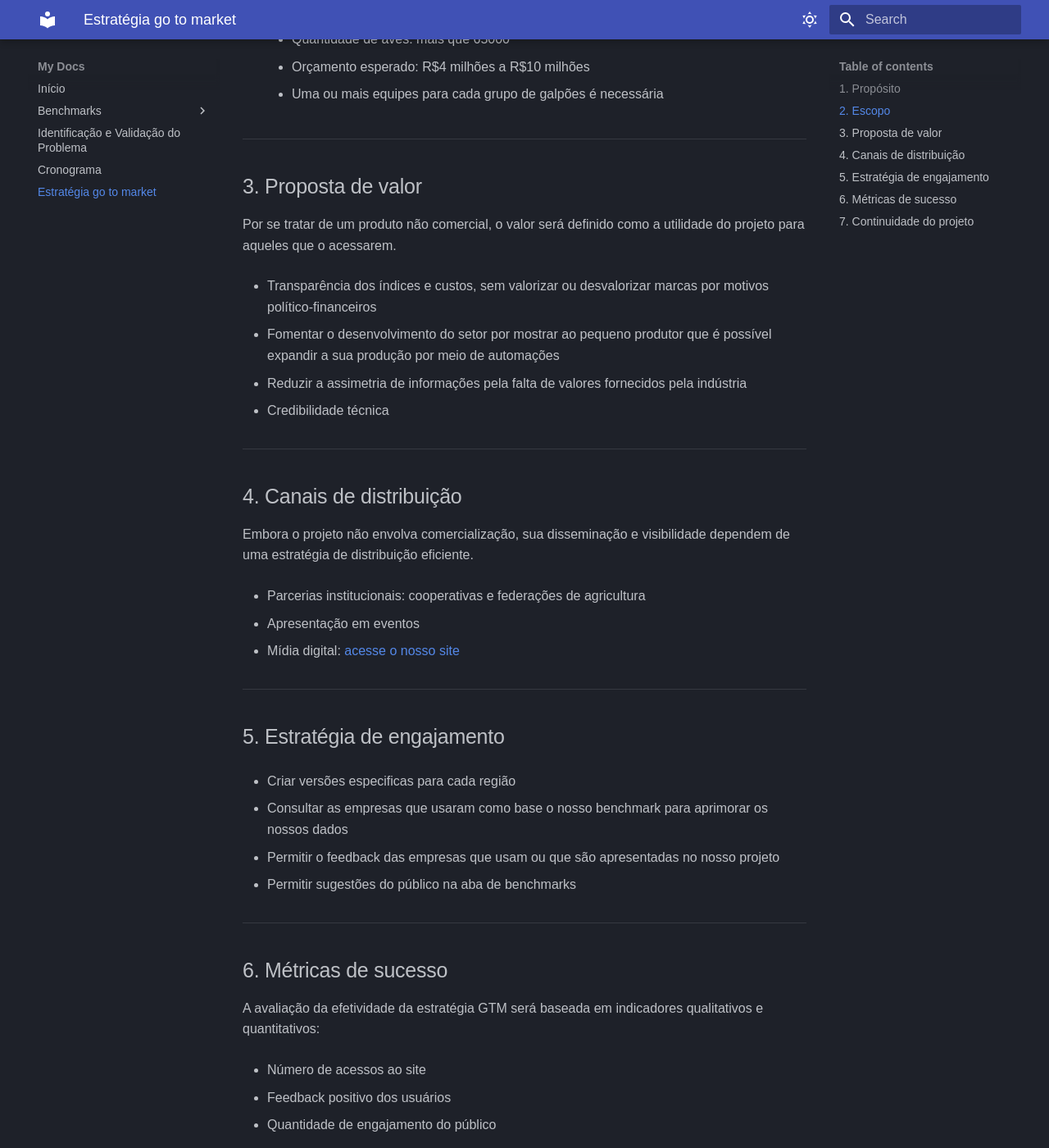
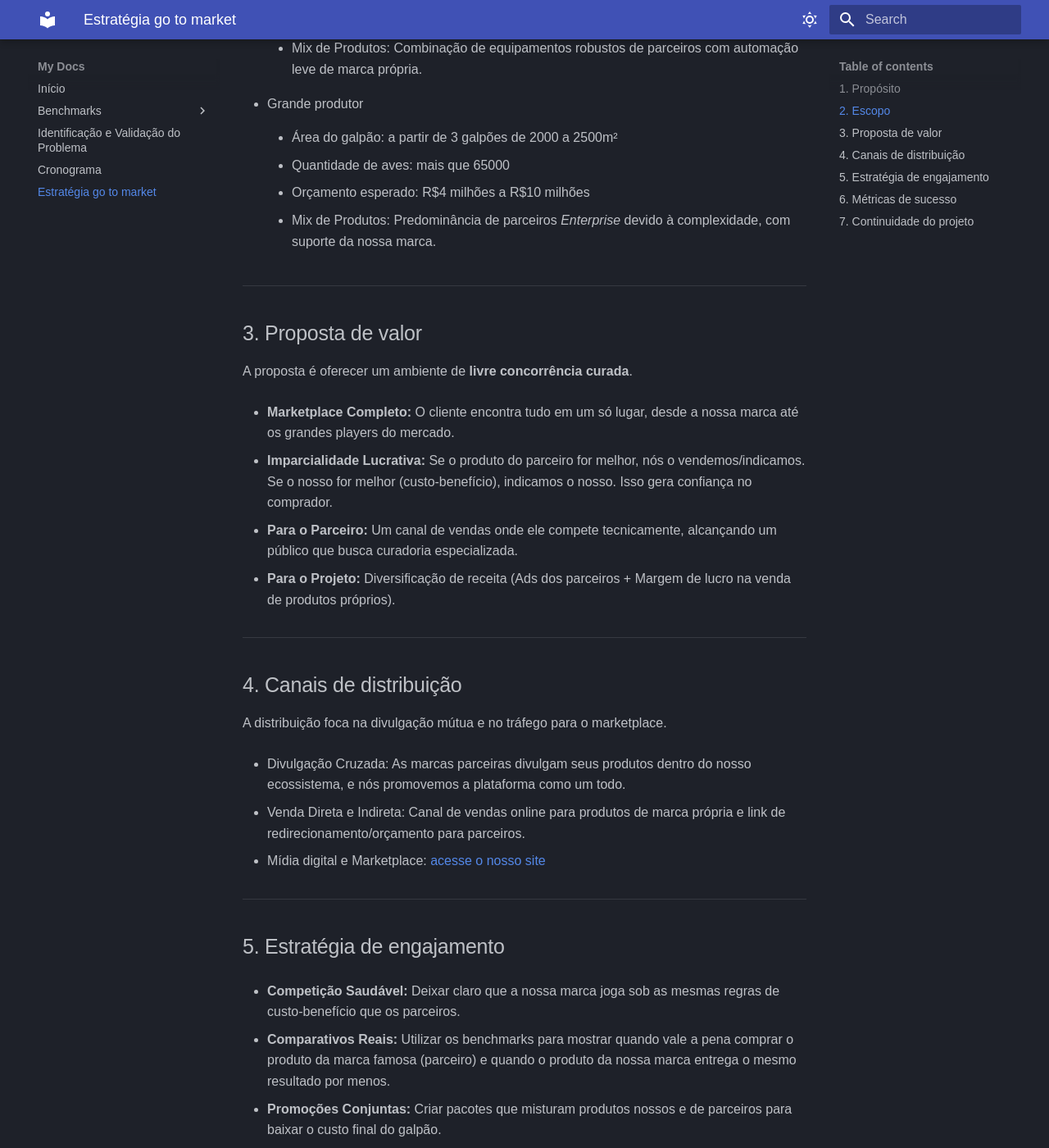
Before and after one commit to Romm-0/Projeto_gpq, an MkDocs documentation site: the page built from docs/go_to_market.md, in a window 1280 px wide and 1400 px high, scrolled down 1143 px. Shown: the whole window at 82% size. Built offline with MkDocs 1.6.1 and Material for MkDocs 9.7.7, drawn with Linux system fonts in a browser that asks for light colours; some web fonts are replaced; some of the changed text lies outside the part shown.

Commit message:
Atualização go to market

```diff
--- a/docs/go_to_market.md
+++ b/docs/go_to_market.md
@@ -1,20 +1,20 @@
 # Estratégia go to market (GTM)
 
-Mesmo que o nosso projeto não seja de um produto que será vendido por ser um guia de comprar sem fins lucrativos, ainda assim desenvolveremos uma estratégia *Go to Market* (GTM) por ser um dos tópicos a serem abordados no projeto. Nem todos os tópicos serão aplicados na prática, mas caso o projeto ultrapasse o limite de ser apenas um trabalho acadêmico elas serão aplicadas como um todo.
+Desenvolveremos uma estratégia *Go to Market* (GTM) baseada em um modelo de **Marketplace Híbrido**. O projeto atuará como uma plataforma comercial que não apenas divulga produtos de marcas parceiras, mas também comercializa produtos de **marca própria**. A monetização ocorre tanto pela venda de espaços para terceiros quanto pela venda direta dos nossos produtos, mantendo a premissa de que a equipe técnica selecionará sempre a opção com melhor custo-benefício para compor o orçamento do cliente.
 
 ---
 
 ## 1. Propósito
 
-Nosso objetivo com esse projeto é fornecer opções e soluções para projetos de galpões agrícolas automatizados juntamente com uma pré divisão de cada produto importante para automatizar com base no orçamento do produtor, sendo dividido em três categorias, sendo elas pequeno, médio e grande produtor.
+Nosso objetivo é operar um marketplace especializado em galpões agrícolas, onde a **nossa marca e as marcas parceiras coexistem**. As empresas pagam para divulgar seus catálogos na plataforma, enquanto nós também ofertamos nossa linha de produtos. A grande diferença é a curadoria: ao gerar o orçamento para o produtor, nossa equipe analisa todas as opções (parceiros vs. marca própria) e recomenda aquela que oferece a melhor eficiência financeira e técnica, sem protecionismo, garantindo a credibilidade do marketplace.
 
 ---
 
 ## 2. Escopo
 
-A quantidade de aves foi definida com base na [Instrução normativa 59/2009](https://www.gov.br/agricultura/pt-br/assuntos/sanidade-animal-e-vegetal/saude-animal/programas-de-saude-animal/pnsa/imagens/copy3_of_INSTRUONORMATIVAN56DE4DEDEZEMBRODE2007.pdf).
+A base técnica de segmentação segue a [Instrução normativa 59/2009](https://www.gov.br/agricultura/pt-br/assuntos/sanidade-animal-e-vegetal/saude-animal/programas-de-saude-animal/pnsa/imagens/copy3_of_INSTRUONORMATIVAN56DE4DEDEZEMBRODE2007.pdf), essencial para definir o mix de produtos (próprios ou de terceiros) adequado para cada porte.
 
-Tipos de produtores:
+Tipos de produtores (Segmentos Alvo):
 
  - Pequeno produtor
 
@@ -24,7 +24,7 @@ Tipos de produtores:
 
 	- Orçamento esperado: R$250mil a R$600mil
 
-	- Uma pessoa consegue operar sozinha
+	- Mix de Produtos: Foco em itens de marca própria de entrada e parceiros com soluções de baixo custo.
 
  - Médio produtor
 
@@ -34,7 +34,7 @@ Tipos de produtores:
 
 	- Orçamento esperado: R$800mil a R$3 milhões
 
-	- Uma pequena equipe é recomendada
+	- Mix de Produtos: Combinação de equipamentos robustos de parceiros com automação leve de marca própria.
 
 - Grande produtor
 
@@ -44,65 +44,66 @@ Tipos de produtores:
 
 	- Orçamento esperado: R$4 milhões a R$10 milhões
 
-	- Uma ou mais equipes para cada grupo de galpões é necessária
+	- Mix de Produtos: Predominância de parceiros *Enterprise* devido à complexidade, com suporte da nossa marca.
 
 ---
 
 ## 3. Proposta de valor
 
-Por se tratar de um produto não comercial, o valor será definido como a utilidade do projeto para aqueles que o acessarem.
+A proposta é oferecer um ambiente de **livre concorrência curada**.
 
-- Transparência dos índices e custos, sem valorizar ou desvalorizar marcas por motivos político-financeiros
+- **Marketplace Completo:** O cliente encontra tudo em um só lugar, desde a nossa marca até os grandes players do mercado.
 
-- Fomentar o desenvolvimento do setor por mostrar ao pequeno produtor que é possível expandir a sua produção por meio de automações
+- **Imparcialidade Lucrativa:** Se o produto do parceiro for melhor, nós o vendemos/indicamos. Se o nosso for melhor (custo-benefício), indicamos o nosso. Isso gera confiança no comprador.
 
-- Reduzir a assimetria de informações pela falta de valores fornecidos pela indústria
+- **Para o Parceiro:** Um canal de vendas onde ele compete tecnicamente, alcançando um público que busca curadoria especializada.
 
-- Credibilidade técnica
+- **Para o Projeto:** Diversificação de receita (Ads dos parceiros + Margem de lucro na venda de produtos próprios).
 
 ---
 
 ## 4. Canais de distribuição
 
-Embora o projeto não envolva comercialização, sua disseminação e visibilidade dependem de uma estratégia de distribuição eficiente.
+A distribuição foca na divulgação mútua e no tráfego para o marketplace.
 
-- Parcerias institucionais: cooperativas e federações de agricultura
+- Divulgação Cruzada: As marcas parceiras divulgam seus produtos dentro do nosso ecossistema, e nós promovemos a plataforma como um todo.
 
-- Apresentação em eventos
+- Venda Direta e Indireta: Canal de vendas online para produtos de marca própria e link de redirecionamento/orçamento para parceiros.
 
-- Mídia digital: [acesse o nosso site](https://romm-0.github.io/Projeto_gpq/)
+- Mídia digital e Marketplace: [acesse o nosso site](https://romm-0.github.io/Projeto_gpq/)
 
 ---
 
 ## 5. Estratégia de engajamento
 
-- Criar versões especificas para cada região
+- **Competição Saudável:** Deixar claro que a nossa marca joga sob as mesmas regras de custo-benefício que os parceiros.
 
-- Consultar as empresas que usaram como base o nosso benchmark para aprimorar os nossos dados
+- **Comparativos Reais:** Utilizar os benchmarks para mostrar quando vale a pena comprar o produto da marca famosa (parceiro) e quando o produto da nossa marca entrega o mesmo resultado por menos.
 
-- Permitir o feedback das empresas que usam ou que são apresentadas no nosso projeto
+- **Promoções Conjuntas:** Criar pacotes que misturam produtos nossos e de parceiros para baixar o custo final do galpão.
 
-- Permitir sugestões do público na aba de benchmarks
+- **Feedback de Mercado:** Usar os dados de vendas dos parceiros para melhorar o desenvolvimento dos nossos produtos de marca própria.
 
 ---
 
 ## 6. Métricas de sucesso
 
-A avaliação da efetividade da estratégia GTM será baseada em indicadores qualitativos e quantitativos:
+O sucesso é medido pelo volume de transações e pela receita mista:
 
-- Número de acessos ao site
+- Volume de Vendas (GMV): Total vendido através da plataforma (produtos próprios + produtos de parceiros).
 
-- Feedback positivo dos usuários
+- Receita de Publicidade: Valor pago pelas marcas para estarem listadas no marketplace.
 
-- Quantidade de engajamento do público
+- Taxa de Aceitação do Orçamento: Frequência com que o produtor fecha o pacote sugerido pela nossa equipe técnica.
 
 ---
 
 ## 7. Continuidade do projeto
 
-A sustentabilidade a longo prazo depende da manutenção e evolução do conteúdo.
-Por isso, o plano de continuidade inclui:
+A sustentabilidade vem da evolução da nossa marca própria e da manutenção dos parceiros.
 
-- Mantê-lo alimentado com novas informações
+- Desenvolvimento de Produtos: Criar novas soluções de marca própria para preencher lacunas de preço deixadas pelos parceiros.
 
-- Uso de uma aba da comunidade para gerar engajamento entre usuários com um progresso com base no tamanho da comunidade
+- Manutenção da Curadoria: Garantir que a "escolha técnica" continue isenta para não afastar os parceiros do marketplace.
+
+- Expansão do Marketplace: Atrair novos vendedores para aumentar a variedade de opções disponíveis para a equipe técnica montar os orçamentos.
```
